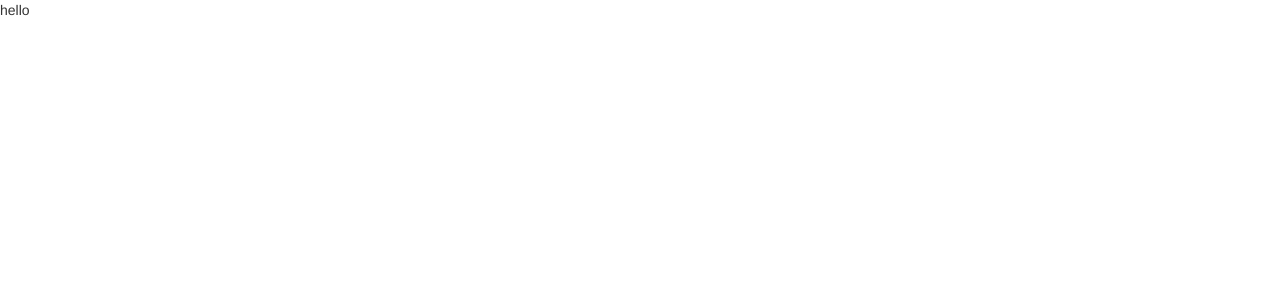
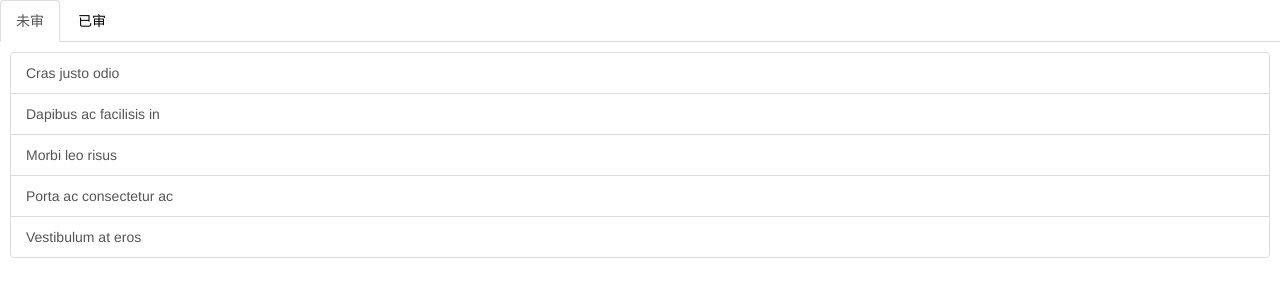
Before and after one commit to cccikov/relationship, a website: page second-relationship.html in a window 1280 px wide. Drawn offline with Linux system fonts and the light colour scheme.

Commit message:
4.27 11：53

```diff
--- a/second-relationship.html
+++ b/second-relationship.html
@@ -11,12 +11,64 @@
 		<script src="js/common.js" type="text/javascript" charset="utf-8"></script>
 		<script src="js/bootstrap.min.js" type="text/javascript" charset="utf-8"></script>
 		<style type="text/css">
+			#main {
+				padding: 10px;
+			}
+
+			.tabs-wrap {
+				display: none;
+			}
+
+			.tabs-wrap.active {
+				display: block;
+			}
+
+			#main li {
+				padding: 0;
+			}
+
+			#main a {
+				display: block;
+				padding: 10px 15px;
+			}
 		</style>
+		<script type="text/javascript">
+			$(function() {
+				$(".tabs-btn").on("click", function() {
+					var _index = $(this).index();
+					$(this).addClass("active").siblings().removeClass("active");
+					$(".tabs-wrap").eq(_index).addClass("active").siblings().removeClass("active");
+				});
+			});
+		</script>
 	</head>
 
 	<body>
 		<div id="secondWrap">
-			hello
+			<div role="navigation" id="nav">
+				<ul class="nav nav-tabs">
+					<li role="presentation" class="active tabs-btn"><a href="#">未审</a></li>
+					<li role="presentation" class="tabs-btn"><a href="#">已审</a></li>
+				</ul>
+			</div>
+			<div id="main">
+				<div class="tabs-wrap active">
+					<div class="list-group">
+						<a href="#" class="list-group-item">Cras justo odio</a>
+						<a href="#" class="list-group-item">Dapibus ac facilisis in</a>
+						<a href="#" class="list-group-item">Morbi leo risus</a>
+						<a href="#" class="list-group-item">Porta ac consectetur ac</a>
+						<a href="#" class="list-group-item">Vestibulum at eros</a>
+					</div>
+				</div>
+				<div class="tabs-wrap">
+					<div class="list-group">
+						<a href="#" class="list-group-item">Morbi leo risus</a>
+						<a href="#" class="list-group-item">Porta ac consectetur ac</a>
+						<a href="#" class="list-group-item">Vestibulum at eros</a>
+					</div>
+				</div>
+			</div>
 		</div>
 	</body>
 
```
Also changed, not shown: index.html (+3 -4 lines).
